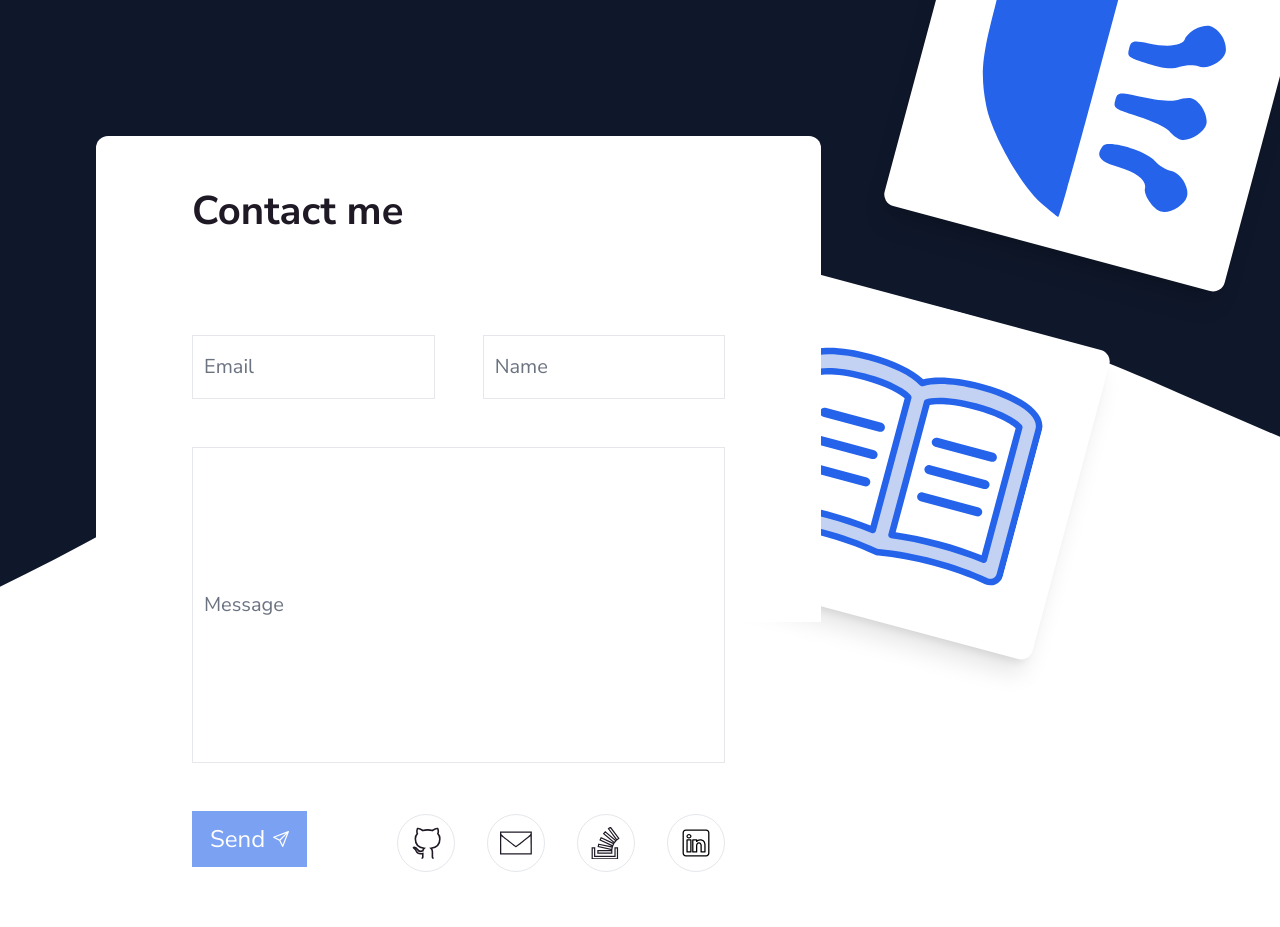
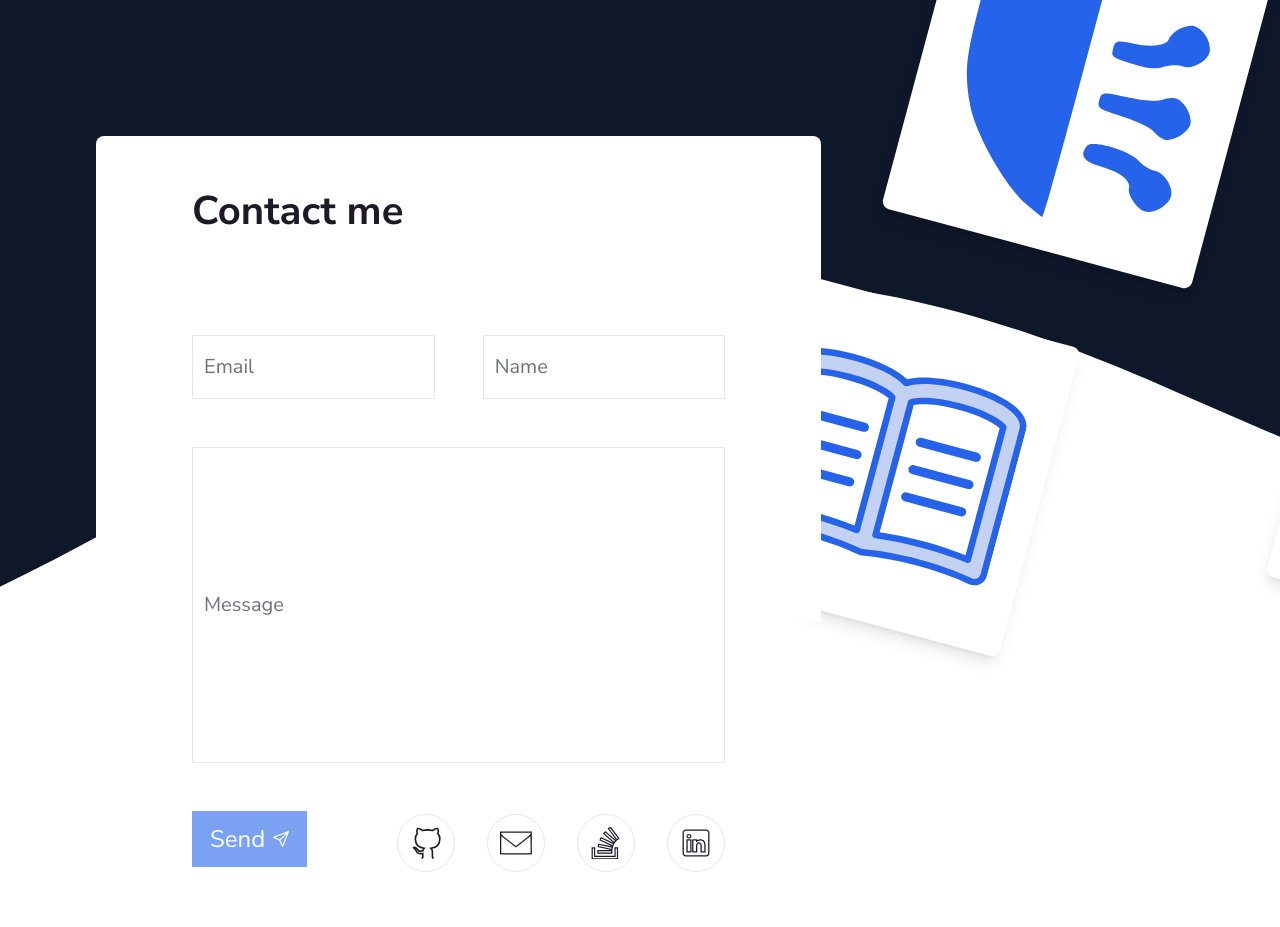
Before and after one commit to Samuele1818/portfolio, a Next.js app: page / in a window 1280 px wide. Shown: the part 7940-8867 px from the top of the page. Built offline with nearby package versions, Linux system fonts and the light colour scheme.

Commit message:
Removed FooterCard used Card instead.
Changed hover animation in IconWrapper.

Changed Footer style

```diff
--- a/components/ContactForm/index.tsx
+++ b/components/ContactForm/index.tsx
@@ -11,9 +11,10 @@ import { POST } from '../../app/api/sendEmail/route'
 import { useMemo, useRef } from 'react'
 import debounce from 'lodash.debounce'
 import { isValidForm } from '../../utils/validator'
+
 /*
    Contact form with three inputs (email, name, message) and a button to send.
-   There are also three buttons to link my email, GitHub and StackOverflow
+   There are also social links
 */
 const ContactForm = () => {
  const helperTextRef =
@@ -138,7 +139,7 @@ const ContactForm = () => {
      />
     </div>
     {/*  Icons with social links */}
-    <div className='flex flex-row items-center gap-x-8'>
+    <div className='flex flex-row flex-wrap items-center gap-x-8 gap-y-4'>
      <IconWrapper
       link='https://github.com/Samuele1818'
       icon={<Github viewBox='0 0 18 20' />}
--- a/components/Footer/index.tsx
+++ b/components/Footer/index.tsx
@@ -1,11 +1,11 @@
 'use client'
 import { FC } from 'react'
-import FooterCard from '../FooterCard'
 import Book from '../../public/icons/Book.svg'
 import SecurityShield from '../../public/icons/SecurityShield.svg'
 import Weight from '../../public/icons/Weight.svg'
 import Binary from '../../public/icons/Binary.svg'
 import ContactForm from '../ContactForm'
+import Card from '../Card'
 
 /*
   Provide a contact form with some graphic details
@@ -13,53 +13,42 @@ import ContactForm from '../ContactForm'
 const Footer: FC = () => {
  return (
   <footer className="layout flex h-full w-full flex-col bg-[url('/illustrations/footer.svg')] bg-cover bg-bottom py-24 lg:flex-row">
-   <div className='z-10 mb-0 mt-12 flex h-[80%] flex-col gap-y-12 rounded-t-xl bg-white px-8 py-4 lg:mt-auto lg:px-24 lg:py-12 xl:w-2/3'>
+   <div className='z-10 mb-0 mt-12 flex h-[80%] flex-col gap-y-12 rounded-t-lg bg-white px-8 py-4 lg:mt-auto lg:px-24 lg:py-12 xl:w-2/3'>
     <h1 className='mb-12'>Contact me</h1>
     <ContactForm />
-    <p className='lg-text mb-0 mt-auto'>
+    <p className='sm-text mb-0 mt-auto'>
      Copyright © {new Date().getFullYear()}{' '}
      Samuele Sciatore
     </p>
    </div>
    <div className='-ml-24 hidden w-1/3 flex-col-reverse gap-y-12 lg:flex'>
     <div className='flex flex-row'>
-     <FooterCard
-      icon={
+     <Card className='rotate-[15deg] bg-white shadow-lg'>
       <Book
        viewBox='0 0 1146 864'
        className='h-64 w-64'
       />
-      }
-     />
-     <FooterCard
-      className='ml-64'
-      icon={
+     </Card>
+     <Card className='ml-64 rotate-[15deg] bg-white shadow-lg'>
       <Weight
        viewBox='0 0 733 733'
        className='h-64 w-64'
       />
-      }
-     />
+     </Card>
     </div>
     <div className='flex flex-row'>
-     <FooterCard
-      className='ml-48'
-      icon={
+     <Card className='ml-48 rotate-[15deg] bg-white shadow-lg'>
       <SecurityShield
        viewBox='0 0 644 702'
        className='h-64 w-64'
       />
-      }
-     />
-     <FooterCard
-      className='ml-56'
-      icon={
+     </Card>
+     <Card className='ml-56 rotate-[15deg] bg-white shadow-lg'>
       <Binary
        viewBox='0 0 765 765'
        className='h-64 w-64'
       />
-      }
-     />
+     </Card>
     </div>
    </div>
   </footer>
--- a/components/FooterCard/index.tsx
+++ /dev/null
@@ -1,23 +0,0 @@
-import { FC, ReactNode } from 'react'
-
-interface Props {
- icon: ReactNode // Inject svg icon
- className?: string // Inject classname
-}
-
-/*
-   Card with an icon used in the Footer component
-*/
-const FooterCard: FC<Props> = ({
- icon,
- className,
-}) => {
- return (
-  <div
-   className={`${className} flex h-fit w-fit rotate-[15deg] items-center justify-center rounded-xl bg-white px-12 py-8 shadow-xl`}>
-   {icon}
-  </div>
- )
-}
-
-export default FooterCard
--- a/components/IconWrapper/index.tsx
+++ b/components/IconWrapper/index.tsx
@@ -18,7 +18,7 @@ const IconWrapper: FC<Props> = ({
   <Link
    href={link}
    target='_blank'
-   className='border-bastille h-fit w-fit cursor-pointer rounded-full border-[1px] bg-white p-3 text-dark transition-all hover:bg-white hover:p-2 [&_svg]:h-8 [&_svg]:w-8'>
+   className='border-bastille h-fit w-fit cursor-pointer rounded-full border-[1px] bg-white p-3 text-dark transition-all hover:text-blue-600 [&_svg]:h-8 [&_svg]:w-8'>
    {icon}
   </Link>
  )
```
Also changed, not shown: public/icons/LinkedIn.svg. Lines whose indentation alone changed are shown as unchanged.
